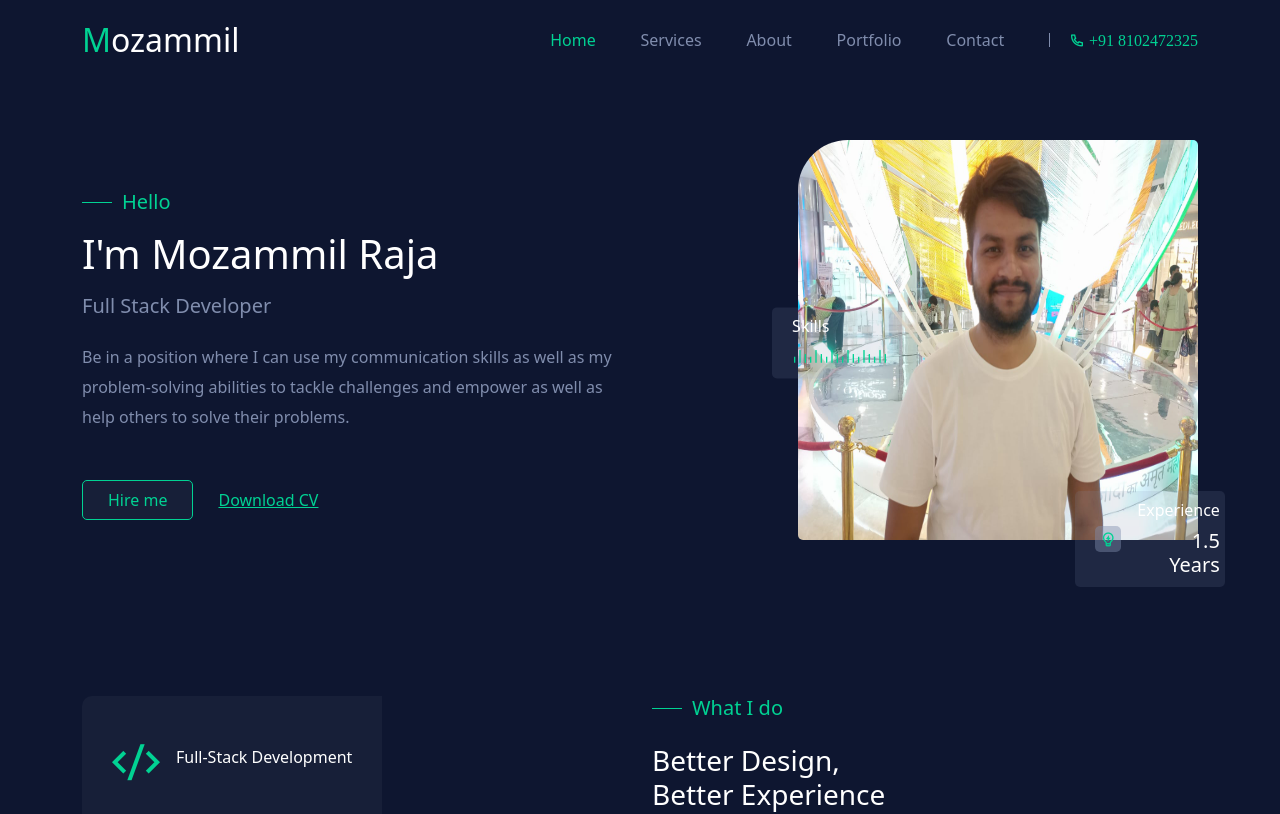
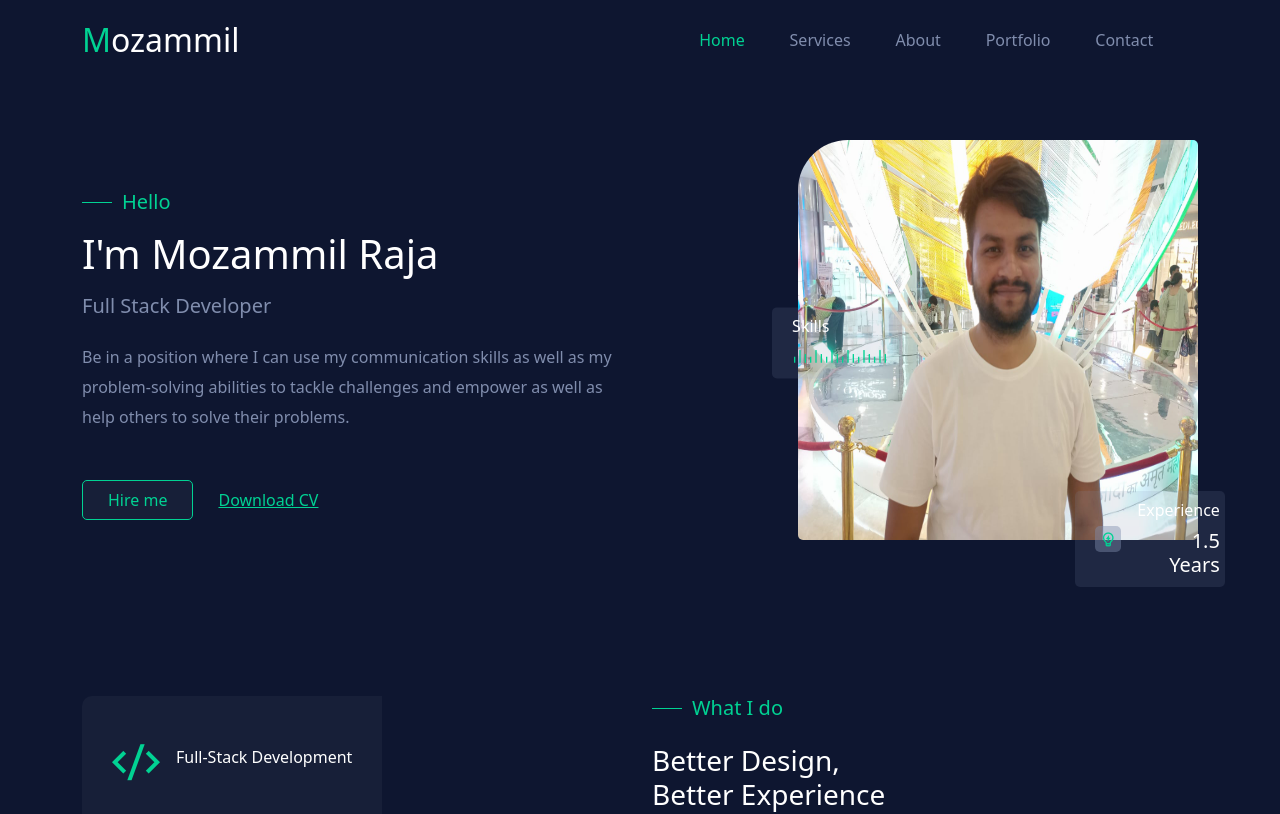
Before and after one commit to mozammilrja/personal_portfolio, a Next.js app: page / in a window 1280 px wide. Shown: the top 814 px of the page. Built offline with nearby package versions, Linux system fonts and the light colour scheme.

Commit message:
add cv link

```diff
--- a/components/Header/Header.jsx
+++ b/components/Header/Header.jsx
@@ -77,10 +77,9 @@ const Header = () => {
               ))}
 
               <div className={`${classes.nav__right}`}>
-                <p className=" d-flex align-items-center gap-2 mb-0">
+                {/* <p className=" d-flex align-items-center gap-2 mb-0">
                   <a href="tel:+918102472325" className="ri-phone-line"> +91 8102472325</a> {" "}
-                  {/* <a href="tel:+914123456765">Call +914123456765</a> */}
-                </p>
+                </p> */}
               </div>
             </div>
           </div>
--- a/components/UI/About.jsx
+++ b/components/UI/About.jsx
@@ -64,13 +64,13 @@ const About = () => {
                   </div>
                 </div>
 
-                <div className="mt-5" style={{display:"flex",justifyContent:"center"}}>
+                <div className="mt-5" style={{ display: "flex", justifyContent: "center" }}>
                   <button className="primary__btn">
                     <Link href="#portfolio">My Portfolio</Link>
                   </button>
 
                   {/* <button className="secondary__btn">
-                    <a href="https://drive.google.com/file/d/1FQ46uRvW5zqAWt32h2InU3WRvLRQj9Hu/view?usp=sharing" target="_blank" rel="noreferrer">Download CV</a>
+                    <a href="https://drive.google.com/file/d/1pZpD3BEI28BhNFv9jZA9um_Gwy8ke7IF/view" target="_blank" rel="noreferrer">Download CV</a>
                   </button> */}
                 </div>
                 {/* <div
--- a/components/UI/Hero.jsx
+++ b/components/UI/Hero.jsx
@@ -26,7 +26,7 @@ const Hero = () => {
                 </button>
 
                 <button className="secondary__btn">
-                  <a href="https://drive.google.com/file/d/1FQ46uRvW5zqAWt32h2InU3WRvLRQj9Hu/view?usp=sharing" target="_blank" rel="noreferrer">Download CV</a>
+                  <a href="https://drive.google.com/file/d/1pZpD3BEI28BhNFv9jZA9um_Gwy8ke7IF/view" target="_blank" rel="noreferrer">Download CV</a>
                 </button>
               </div>
             </div>
```
